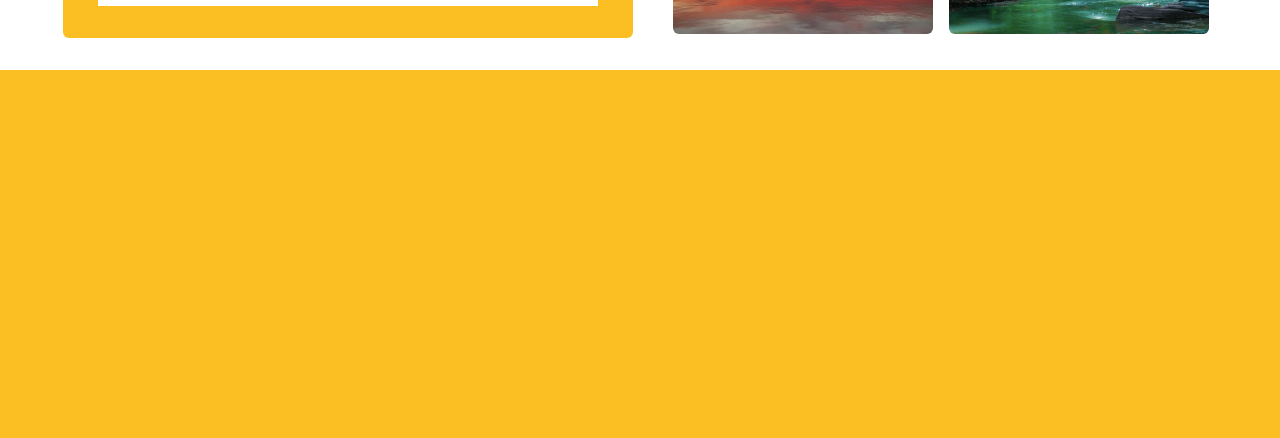
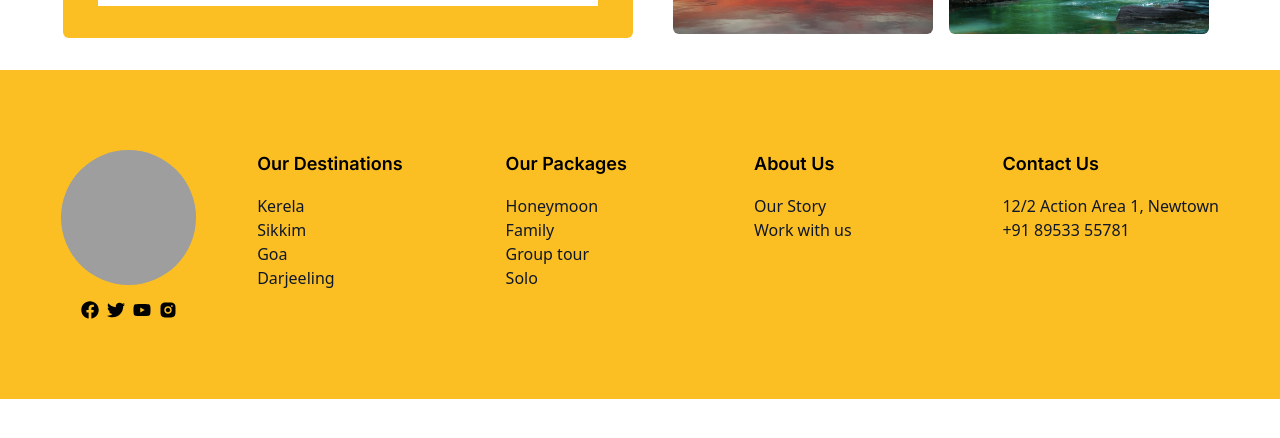
Before and after one commit to mdrayyansarfaraz7/ExpediGo, a React (Vite) app: page / in a window 1280 px wide. Shown: the part 5202-5640 px from the top of the page. After the commit the page ends 5601 px from the top, so only its background shows below. Built offline with nearby package versions, Linux system fonts and the light colour scheme; grey boxes are pictures that could not be loaded.

Commit message:
Footer component added

```diff
--- a/src/components/Footer.jsx
+++ b/src/components/Footer.jsx
@@ -1,11 +1,69 @@
-import React from 'react'
+import React from 'react';
+import { FaFacebook } from "react-icons/fa";
+import { FaTwitter } from "react-icons/fa";
+import { FaYoutube } from "react-icons/fa";
+import { RiInstagramFill } from "react-icons/ri";
 
 function Footer() {
-  return (
-    <div className='w-[100vw] h-[422px] bg-amber-400'>
+    return (
+        <div className='w-full h-auto bg-amber-400'>
+            <div className='flex flex-col items-center md:flex-row md:items-start md:justify-evenly gap-5 px-5 py-20'>
+                {/* Logo and Social Icons */}
+                <div className='flex flex-col items-center'>
+                    <img src="/ExpediGo.png" className='w-[135px] h-[135px] rounded-full' />
+                    <div className='flex items-center justify-evenly gap-2 mt-4'>
+                        <FaFacebook className='text-lg' />
+                        <FaTwitter className='text-lg' />
+                        <FaYoutube className='text-lg' />
+                        <RiInstagramFill className='text-lg' />
+                    </div>
+                </div>
 
-    </div>
-  )
+                {/* Responsive Grid for Footer Links */}
+                <div className='grid grid-cols-1 sm:grid-cols-2 lg:grid-cols-4 gap-4 sm:gap-8'>
+                    {/* Our Destinations */}
+                    <div className='flex flex-col'>
+                        <h1 className='font-inter text-lg font-semibold'>Our Destinations</h1>
+                        <ul className='list-none text-slate-900 mt-4'>
+                            <li>Kerela</li>
+                            <li>Sikkim</li>
+                            <li>Goa</li>
+                            <li>Darjeeling</li>
+                        </ul>
+                    </div>
+
+                    {/* Our Packages */}
+                    <div className='flex flex-col'>
+                        <h1 className='font-inter text-lg font-semibold'>Our Packages</h1>
+                        <ul className='list-none text-slate-900 mt-4'>
+                            <li>Honeymoon</li>
+                            <li>Family</li>
+                            <li>Group tour</li>
+                            <li>Solo</li>
+                        </ul>
+                    </div>
+
+                    {/* About Us */}
+                    <div className='flex flex-col'>
+                        <h1 className='font-inter text-lg font-semibold'>About Us</h1>
+                        <ul className='list-none text-slate-900 mt-4'>
+                            <li>Our Story</li>
+                            <li>Work with us</li>
+                        </ul>
+                    </div>
+
+                    {/* Contact Us */}
+                    <div className='flex flex-col'>
+                        <h1 className='font-inter text-lg font-semibold'>Contact Us</h1>
+                        <ul className='list-none text-slate-900 mt-4'>
+                            <li>12/2 Action Area 1, Newtown</li>
+                            <li>+91 89533 55781</li>
+                        </ul>
+                    </div>
+                </div>
+            </div>
+        </div>
+    );
 }
 
-export default Footer
+export default Footer;
```
